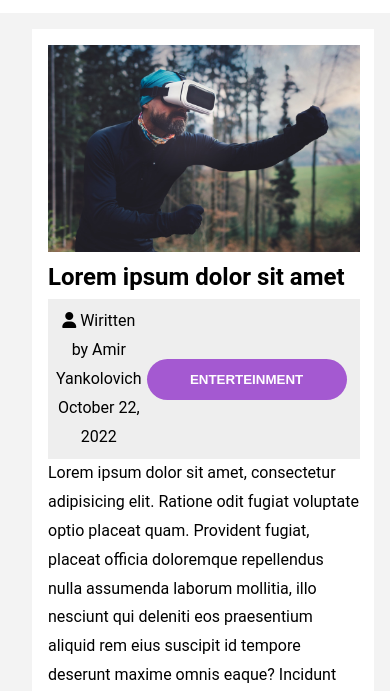
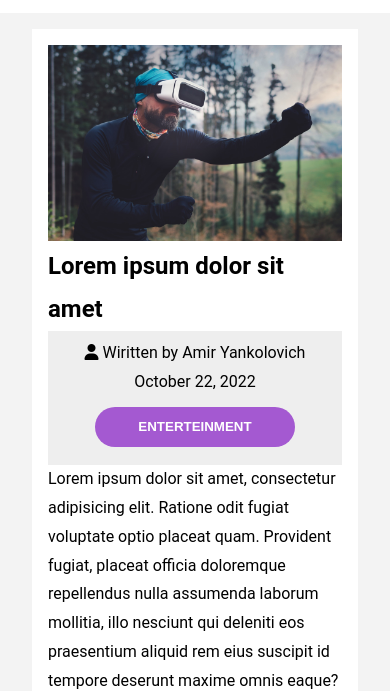
Before and after one commit to Amir2210/Newsgrid, a plain HTML site: page article1.html in a window 390 px wide. Shown: the part 159-850 px from the top of the page. Drawn offline with Linux system fonts and the light colour scheme.

Commit message:
updated the article wiretten by

```diff
--- a/article1.html
+++ b/article1.html
@@ -36,7 +36,7 @@
       <div>
         <img src="img/articles/ent1.jpg" alt="img">
         <h1>Lorem ipsum dolor sit amet</h1>
-        <div>
+        <div class="wiritten">
           <p><i class="fa-solid fa-user"></i> Wiritten by Amir Yankolovich October 22, 2022</p>
           <a href="#"><button class="btn btn-purple">ENTERTEINMENT</button></a>
         </div>
--- a/mobile.css
+++ b/mobile.css
@@ -130,6 +130,16 @@
     grid-template-columns:1fr ;
   }
 
+  #article-main .container div:nth-child(2){
+   display: none;
+  }
+
+  #article-main .container .wiritten{
+    display: grid;
+    grid-template-columns:1fr ;
+  }
+
+
   #article-main .container div:nth-child(3){
     text-align: center;
   }
--- a/style.css
+++ b/style.css
@@ -347,7 +347,13 @@ margin-bottom: 1rem;
 #article-main .container div:nth-child(2){
   background: white;
   padding: 0.5rem;
+
 }
+
+#article-main .container .wiritten{
+  /* display: none; */
+}
+
 
 #article-main .container div:last-child{
   background: var(--orange-color);
```
Also changed, not shown: article2.html (+1 -1 lines), article3.html (+1 -1 lines), article4.html (+1 -1 lines), article5.html (+1 -1 lines), article6.html (+1 -1 lines), article7.html (+1 -1 lines), form.html (+1 -1 lines).
